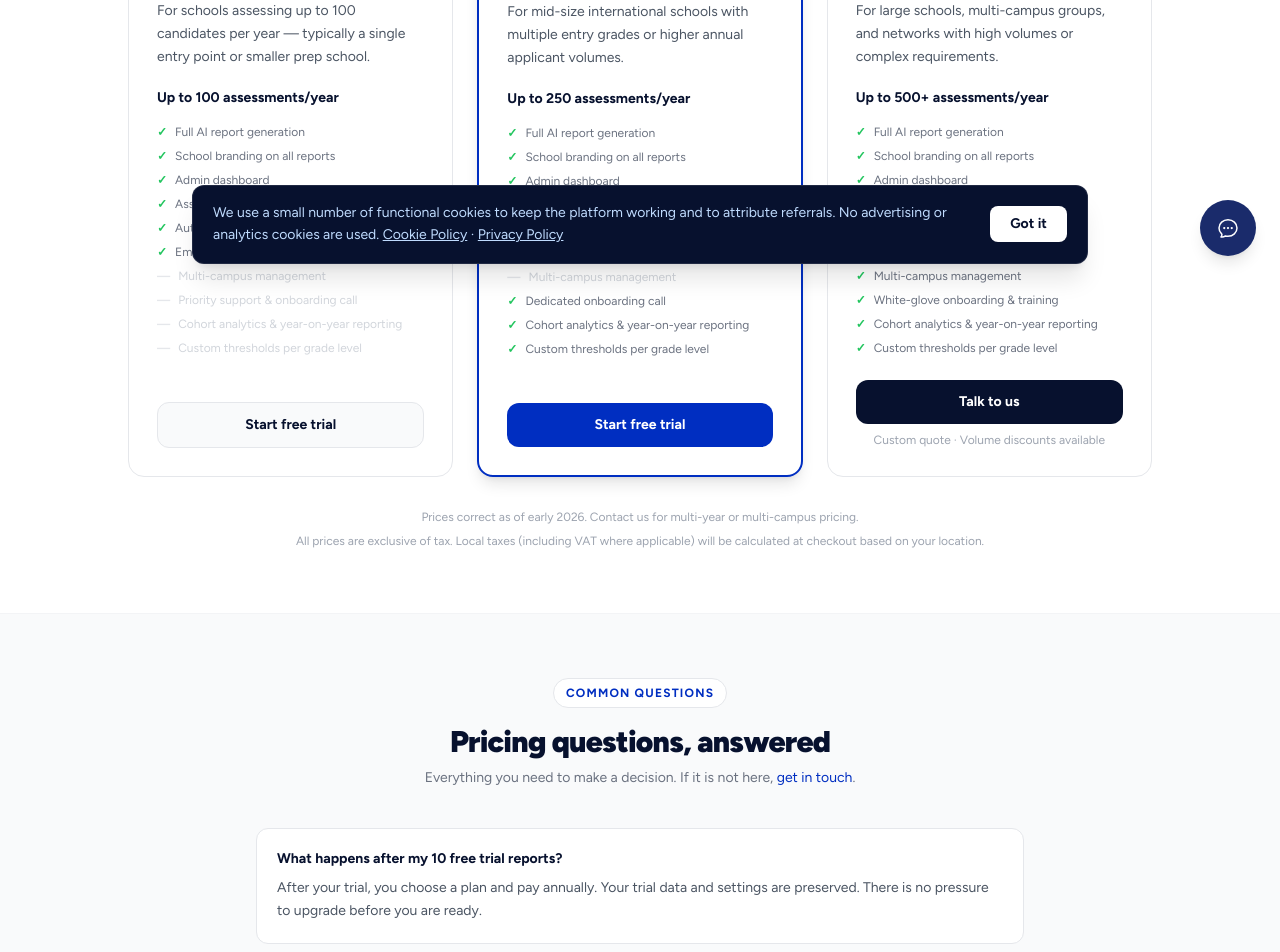
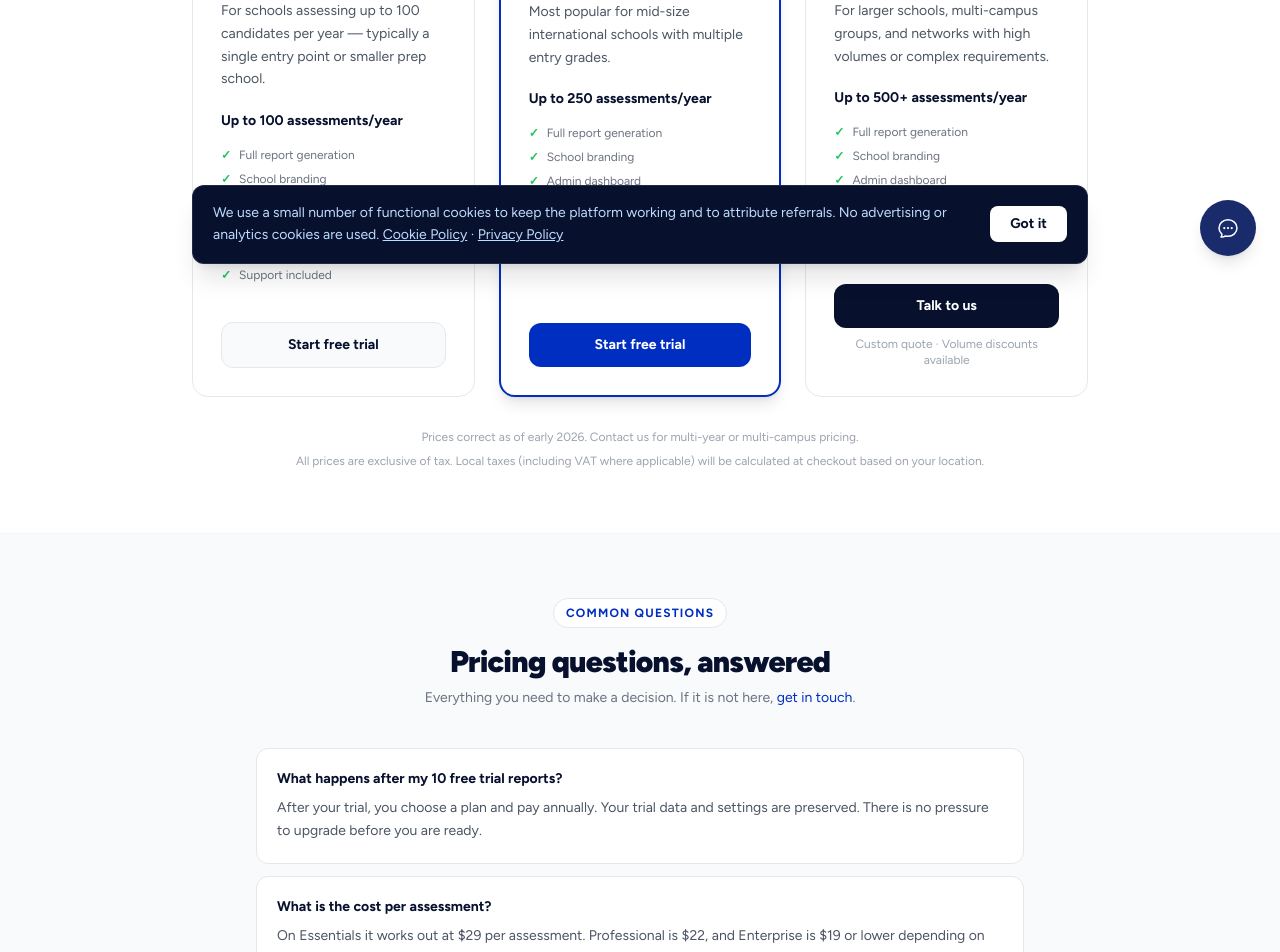
Before and after one commit to wigsbury-ui/evalent-marketing, a Next.js app: page /pricing in a window 1280 px wide. Shown: the part 520-1472 px from the top of the page. Built offline with nearby package versions, Linux system fonts and the light colour scheme.

Commit message:
fix: pricing — USD per-assessment cost, revert to original uniform feature list

```diff
--- a/src/app/pricing/page.tsx
+++ b/src/app/pricing/page.tsx
@@ -1,7 +1,6 @@
 import type { Metadata } from 'next'
 import Nav from '@/components/Nav'
 import Footer from '@/components/Footer'
-import Link from 'next/link'
 
 export const metadata: Metadata = {
   title: 'Pricing — Evalent | School Admissions Assessment Software',
@@ -19,70 +18,43 @@ const plans = [
     usd: '$2,900',
     gbp: '£2,300',
     assessments: 100,
-    perAssessment: '£23',
+    perAssessment: '$29',
     tagline: 'For schools assessing up to 100 candidates per year — typically a single entry point or smaller prep school.',
     popular: false,
     cta: 'Start free trial',
     ctaHref: 'https://app.evalent.io/signup',
-    features: [
-      { label: 'Full AI report generation', included: true },
-      { label: 'School branding on all reports', included: true },
-      { label: 'Admin dashboard', included: true },
-      { label: 'Assessor email + one-click decisions', included: true },
-      { label: 'Automated reminders', included: true },
-      { label: 'Email support', included: true },
-      { label: 'Multi-campus management', included: false },
-      { label: 'Priority support & onboarding call', included: false },
-      { label: 'Cohort analytics & year-on-year reporting', included: false },
-      { label: 'Custom thresholds per grade level', included: false },
-    ],
   },
   {
     name: 'Professional',
     usd: '$5,500',
     gbp: '£4,400',
     assessments: 250,
-    perAssessment: '£17.60',
-    tagline: 'For mid-size international schools with multiple entry grades or higher annual applicant volumes.',
+    perAssessment: '$22',
+    tagline: 'Most popular for mid-size international schools with multiple entry grades.',
     popular: true,
     cta: 'Start free trial',
     ctaHref: 'https://app.evalent.io/signup',
-    features: [
-      { label: 'Full AI report generation', included: true },
-      { label: 'School branding on all reports', included: true },
-      { label: 'Admin dashboard', included: true },
-      { label: 'Assessor email + one-click decisions', included: true },
-      { label: 'Automated reminders', included: true },
-      { label: 'Priority email & chat support', included: true },
-      { label: 'Multi-campus management', included: false },
-      { label: 'Dedicated onboarding call', included: true },
-      { label: 'Cohort analytics & year-on-year reporting', included: true },
-      { label: 'Custom thresholds per grade level', included: true },
-    ],
   },
   {
     name: 'Enterprise',
     usd: '$9,500',
     gbp: '£7,600',
     assessments: '500+',
-    perAssessment: '£15.20',
-    tagline: 'For large schools, multi-campus groups, and networks with high volumes or complex requirements.',
+    perAssessment: '$19',
+    tagline: 'For larger schools, multi-campus groups, and networks with high volumes or complex requirements.',
     popular: false,
     cta: 'Talk to us',
     ctaHref: 'mailto:hello@evalent.io?subject=Enterprise%20enquiry',
-    features: [
-      { label: 'Full AI report generation', included: true },
-      { label: 'School branding on all reports', included: true },
-      { label: 'Admin dashboard', included: true },
-      { label: 'Assessor email + one-click decisions', included: true },
-      { label: 'Automated reminders', included: true },
-      { label: 'Dedicated account manager', included: true },
-      { label: 'Multi-campus management', included: true },
-      { label: 'White-glove onboarding & training', included: true },
-      { label: 'Cohort analytics & year-on-year reporting', included: true },
-      { label: 'Custom thresholds per grade level', included: true },
-    ],
   },
+]
+
+const FEATURES = [
+  'Full report generation',
+  'School branding',
+  'Admin dashboard',
+  'Assessor email flow',
+  'Automated reminders',
+  'Support included',
 ]
 
 const FAQ = [
@@ -92,7 +64,7 @@ const FAQ = [
   },
   {
     q: 'What is the cost per assessment?',
-    a: 'On Essentials it works out at approximately £23 per assessment. Professional is £17.60, and Enterprise is £15.20 or lower depending on volume. Multi-year discounts are available — contact us.',
+    a: 'On Essentials it works out at $29 per assessment. Professional is $22, and Enterprise is $19 or lower depending on volume. Multi-year discounts are available — contact us.',
   },
   {
     q: 'Is there a contract or minimum term?',
@@ -112,85 +84,9 @@ const FAQ = [
   },
   {
     q: 'Which plan is right for us?',
-    a: 'Essentials suits schools assessing up to 100 candidates a year (one or two entry points). Professional is ideal for schools with multiple grades or 100–250 applicants. Enterprise is for large schools or networks above 250 per year.',
+    a: 'Essentials suits schools assessing up to 100 candidates a year. Professional is ideal for schools with multiple grades or 100–250 applicants. Enterprise is for large schools or networks above 250 per year.',
   },
 ]
-
-
-const pricingFaqSchema = {
-  "@context": "https://schema.org",
-  "@type": "FAQPage",
-  "mainEntity": [
-    {
-      "@type": "Question",
-      "name": "What happens after my 10 free trial reports?",
-      "acceptedAnswer": {
-        "@type": "Answer",
-        "text": "After your trial, you choose a plan and pay annually. Your trial data and settings are preserved. There is no pressure to upgrade before you are ready."
-      }
-    },
-    {
-      "@type": "Question",
-      "name": "What is the cost per assessment?",
-      "acceptedAnswer": {
-        "@type": "Answer",
-        "text": "On Essentials it works out at approximately £23 per assessment. Professional is £17.60, and Enterprise is £15.20 or lower depending on volume."
-      }
-    },
-    {
-      "@type": "Question",
-      "name": "Is there a contract or minimum term?",
-      "acceptedAnswer": {
-        "@type": "Answer",
-        "text": "Plans are billed annually. There is no long-term contract beyond the annual term. You can cancel before renewal and your data is exportable at any time."
-      }
-    },
-    {
-      "@type": "Question",
-      "name": "How is student data handled?",
-      "acceptedAnswer": {
-        "@type": "Answer",
-        "text": "Student data is stored in ISO 27001-compliant infrastructure and never used to train AI models. We are GDPR compliant."
-      }
-    },
-    {
-      "@type": "Question",
-      "name": "Which plan is right for us?",
-      "acceptedAnswer": {
-        "@type": "Answer",
-        "text": "Essentials suits schools assessing up to 100 candidates a year. Professional is ideal for schools with multiple grades or 100–250 applicants. Enterprise is for large schools or networks above 250 per year."
-      }
-    }
-  ]
-}
-
-
-const productSchema = {
-  "@context": "https://schema.org",
-  "@type": "Product",
-  "name": "Evalent School Admissions Assessment Platform",
-  "description": "AI-powered admissions assessments for international and independent schools. Structured reports in minutes.",
-  "brand": {
-    "@type": "Brand",
-    "name": "Evalent"
-  },
-  "offers": [
-    {
-      "@type": "Offer",
-      "name": "Essentials",
-      "price": "2900",
-      "priceCurrency": "USD",
-      "description": "Up to 100 assessments per year"
-    },
-    {
-      "@type": "Offer",
-      "name": "Professional",
-      "price": "5500",
-      "priceCurrency": "USD",
-      "description": "Up to 250 assessments per year"
-    }
-  ]
-}
 
 export default function Pricing() {
   return (
@@ -203,7 +99,7 @@ export default function Pricing() {
 
       {/* Pricing cards */}
       <section className="py-16 px-6">
-        <div className="max-w-5xl mx-auto grid md:grid-cols-3 gap-6">
+        <div className="max-w-4xl mx-auto grid md:grid-cols-3 gap-6">
           {plans.map(plan => (
             <div key={plan.name} className={`rounded-2xl border p-7 relative flex flex-col ${plan.popular ? 'border-brand border-2 shadow-lg' : 'border-gray-200'}`}>
               {plan.popular && <div className="absolute -top-3 left-1/2 -translate-x-1/2 bg-brand text-white text-xs font-bold px-4 py-1 rounded-full">Most popular</div>}
@@ -216,10 +112,10 @@ export default function Pricing() {
               <div className="text-sm text-gray-600 mb-5 leading-relaxed">{plan.tagline}</div>
               <div className="text-sm font-bold text-navy mb-4">Up to {plan.assessments} assessments/year</div>
               <div className="space-y-2 text-xs text-gray-500 mb-6 flex-1">
-                {plan.features.map(f => (
-                  <div key={f.label} className="flex items-center gap-2">
-                    <span className={`font-bold flex-shrink-0 ${f.included ? 'text-green-500' : 'text-gray-200'}`}>{f.included ? '✓' : '—'}</span>
-                    <span className={f.included ? '' : 'text-gray-300'}>{f.label}</span>
+                {FEATURES.map(f => (
+                  <div key={f} className="flex items-center gap-2">
+                    <span className="text-green-500 font-bold flex-shrink-0">✓</span>
+                    {f}
                   </div>
                 ))}
               </div>
@@ -275,14 +171,6 @@ export default function Pricing() {
         </div>
       </section>
 
-      <script
-        type="application/ld+json"
-        dangerouslySetInnerHTML={{ __html: JSON.stringify(pricingFaqSchema) }}
-      />
-      <script
-        type="application/ld+json"
-        dangerouslySetInnerHTML={{ __html: JSON.stringify(productSchema) }}
-      />
       <Footer />
     </div>
   )
```
